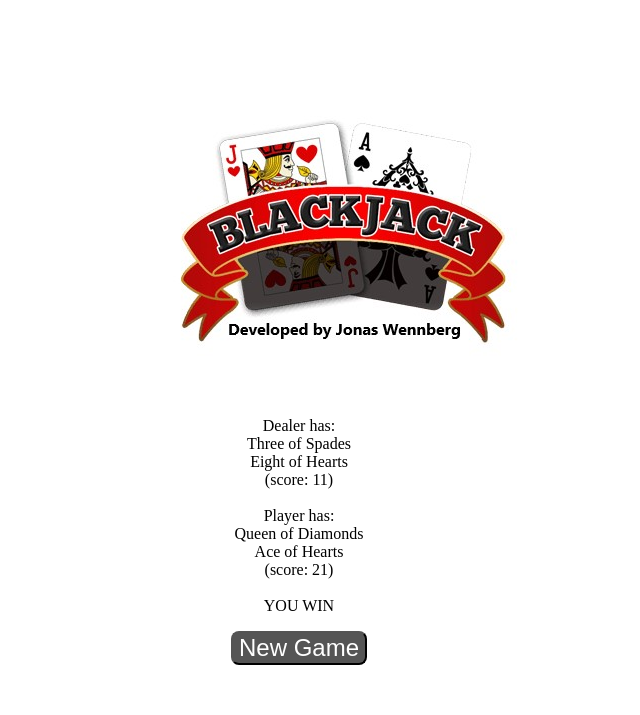
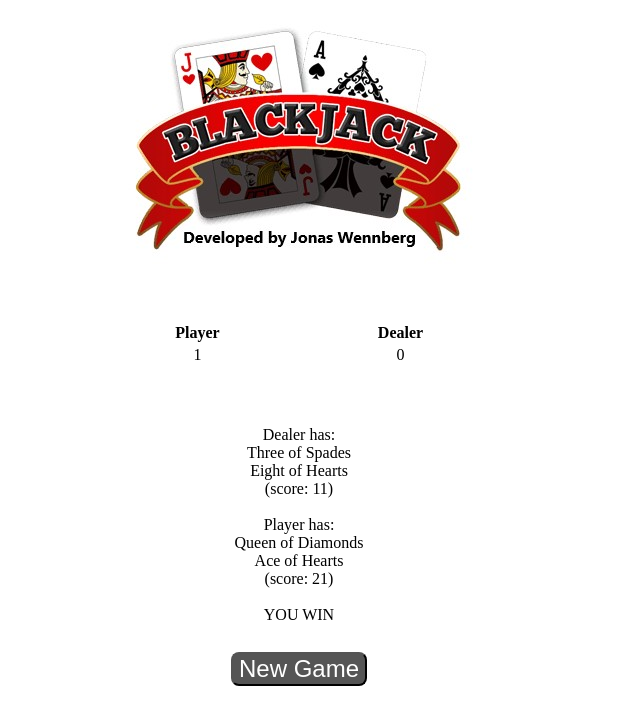
Before and after one commit to baldraca/blackjack, a plain HTML site: page index.html in a window 1280 px wide. Both pictures are taken after a click on the button "New Game". Shown: the whole page, without its empty margins (341-981 px from the left). Drawn offline with Linux system fonts and the light colour scheme.

Commit message:
new functionality added

```diff
--- a/blackjack.js
+++ b/blackjack.js
@@ -13,6 +13,9 @@ let newGameButton = document.getElementById('new-game-button');
 let hitButton = document.getElementById('hit-button');
 let stayButton = document.getElementById('stay-button');
 let textArea = document.getElementById('text-area');
+let playerScoreArea = document.getElementById('player-area');
+let dealerScoreArea = document.getElementById('dealer-area');
+let winnerArea = document.getElementById('winner');
 
 // Game variables
 let gameStarted = false;
@@ -29,6 +32,8 @@ let cardDeck = [];
 hitButton.style.display = 'none';
 stayButton.style.display = 'none';
 
+winnerArea.style.visibility = 'hidden';
+
 showStatus();
 
 //Adding functionality to the New Game button
@@ -37,6 +42,8 @@ newGameButton.addEventListener('click', function() {
   gameOver = false;
   playerWon = false;
   gameDraw = false;
+
+  winnerArea.style.visibility = 'hidden';
 
   cardDeck = createDeck();
   shuffleDeck(cardDeck);
@@ -135,12 +142,31 @@ function checkForEndOfGame() {
       playerWon = false;
       gameDraw = false;
     }
-    /*else {
-      playerWon = false;
-      gameDraw = false;
-    }*/
+
+    if (playerWon === true) {
+      ++playerScoreArea.innerText;
+    }
+    else if (gameDraw !== true && playerWon !== true) {
+      ++dealerScoreArea.innerText;
+    }
+
+    if (playerScoreArea.innerText == "10" || dealerScoreArea.innerText == "10") {
+      if (dealerScoreArea.innerText > playerScoreArea.innerText) {
+        console.log("DEALER WINS IT ALL!");
+        winnerArea.src = "looser.jpg"
+        winnerArea.style.visibility = 'visible';
+      }
+      else {
+        console.log("PLAYER WINS IT ALL!");
+        winnerArea.src = "winner.jpg"
+        winnerArea.style.visibility = 'visible';
+      }
+      playerScoreArea.innerText = 0;
+      dealerScoreArea.innerText = 0;
+    }
 
   }
+
 
 }
 
--- a/index.html
+++ b/index.html
@@ -1,20 +1,36 @@
-<!DOCTYPE html>
-<html>
-
-  <head>
+<head>
     <link rel="stylesheet" type="text/css" href="style.css">
     <title>BlackJack by Jonas Wennberg</title>
-  </head>
-
-  <body>
-    <div class="game">
-        <img src="blackjack2.jpg" id="logo">
-        <p id="text-area">""</p>
-        <button id="new-game-button">New Game</button>
-        <button id="hit-button">Hit me!</button>
-        <button id="stay-button">Stay!</button>
-    </div>
-    <script src="blackjack.js"></script>
-  </body>
-
-</html>
+</head>
+<p></p>
+<p><img style="display: block; margin-left: auto; margin-right: auto;" src="blackjack2.jpg" alt="" /></p>
+<table style="height: 13px; margin-left: auto; margin-right: auto;" width="408">
+<tbody>
+<tr>
+<td style="width: 196px; text-align: center;"><strong>Player</strong></td>
+<td style="width: 196px; text-align: center;"><strong>Dealer</strong></td>
+</tr>
+<tr>
+<td style="width: 196px; text-align: center;">
+<p id="player-area" style="text-align: center;">0</p>
+</td>
+<td style="width: 196px; text-align: center;">
+<p id="dealer-area" style="text-align: center;">0</p>
+</td>
+</tr>
+</tbody>
+</table>
+<h3 style="text-align: center;">&nbsp;</h3>
+<p id="text-area" style="text-align: center;">Text goes here</p>
+<table style="margin-left: auto; margin-right: auto; height: 62px; width: 232.25px;">
+<tbody>
+<tr>
+<td style="width: 150.25px; text-align: center;"><button id="new-game-button">New Game</button></td>
+</tr>
+<tr>
+<td style="width: 250.25px; text-align: center;"><button id="hit-button">Hit me!</button><button id="stay-button">Stay!</button></td>
+</tr>
+</tbody>
+</table>
+<p><img id="winner" style="display: block; margin-left: auto; margin-right: auto;" src="winner.jpg" alt="" /></p>
+<script src="blackjack.js"></script>
--- a/style.css
+++ b/style.css
@@ -1,38 +1,7 @@
-/* Styles go here
-img {
-    display: block;
-    margin-left: auto;
-    margin-right: auto;
-    width: 40%;
-    size: auto;
-}*/
-.game {
-    position: absolute;
-    width: 300px;
-    height: 200px;
-    z-index: 15;
-    top: 30%;
-    left: 50%;
-    margin: -100px 0 0 -150px; */
-    margin: 0 auto;
-    text-align: center;
-    display: inline-block
-  }
+
 button {
   border-radius: 8px;
   font-size: 24px;
   background-color: #555555;
   color: white;
 }
-  html {
-    position: absolute;
-    width: 300px;
-    height: 200px;
-    z-index: 15;
-    top: 30%;
-    left: 50%;
-    margin: -100px 0 0 -150px; */
-    margin: 0 auto;
-    text-align: center;
-    display: inline-block
-  }
--- /dev/null
+++ b/style.old.css
@@ -0,0 +1,41 @@
+/* Styles go here
+img {
+    display: block;
+    margin-left: auto;
+    margin-right: auto;
+    width: 40%;
+    size: auto;
+}*/
+.game {
+    position: absolute;
+    width: 300px;
+    height: 200px;
+    z-index: 15;
+    top: 30%;
+    left: 50%;
+    margin: -100px 0 0 -150px; */
+    margin: 0 auto;
+    text-align: center;
+    display: inline-block
+  }
+  .score {
+    text-align: center;
+  }
+  button {
+    border-radius: 8px;
+    font-size: 24px;
+    background-color: #555555;
+    color: white;
+  }
+  html {
+    position: absolute;
+    width: 300px;
+    height: 200px;
+    z-index: 15;
+    top: 30%;
+    left: 50%;
+    margin: -100px 0 0 -150px; */
+    margin: 0 auto;
+    text-align: center;
+    display: inline-block
+  }
```
Also changed, not shown: index.old.html (added, +20 -0 lines), looser.jpg (added), winner.jpg (added). Lines whose indentation alone changed are shown as unchanged.
